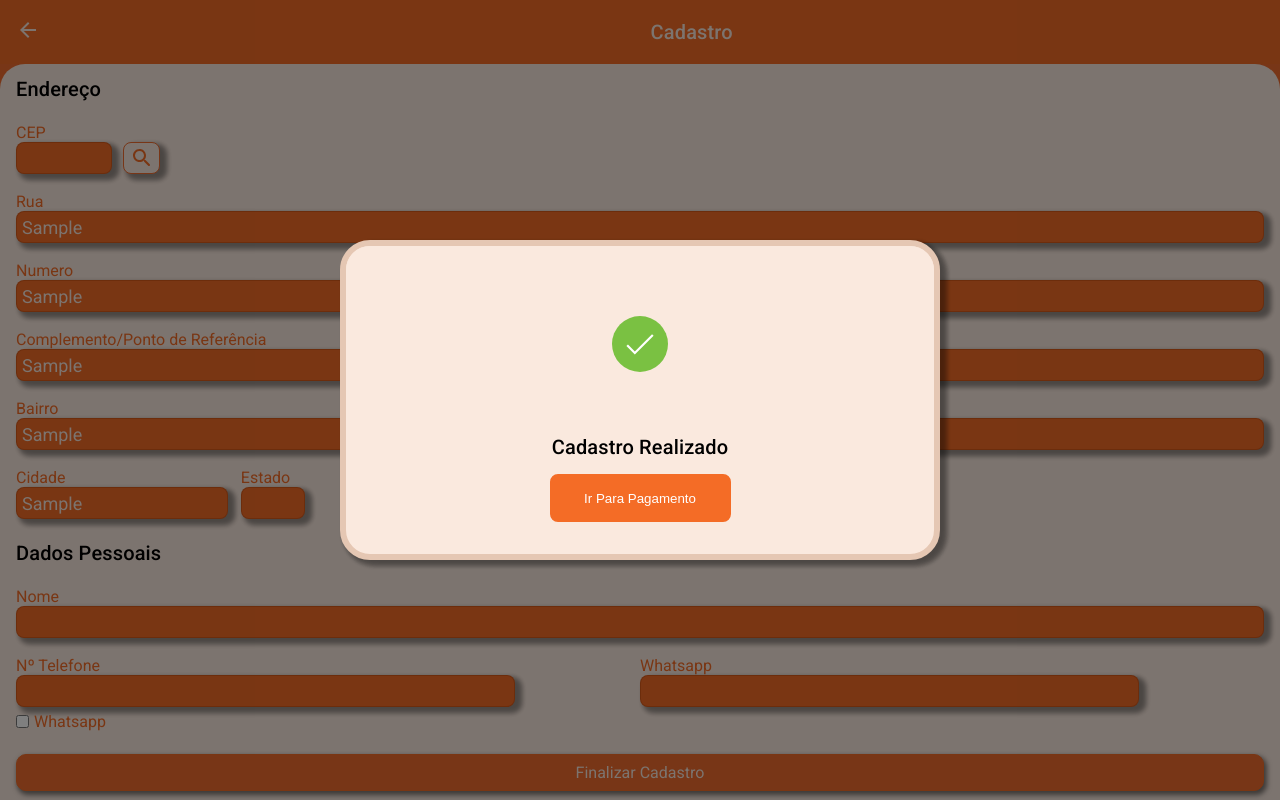
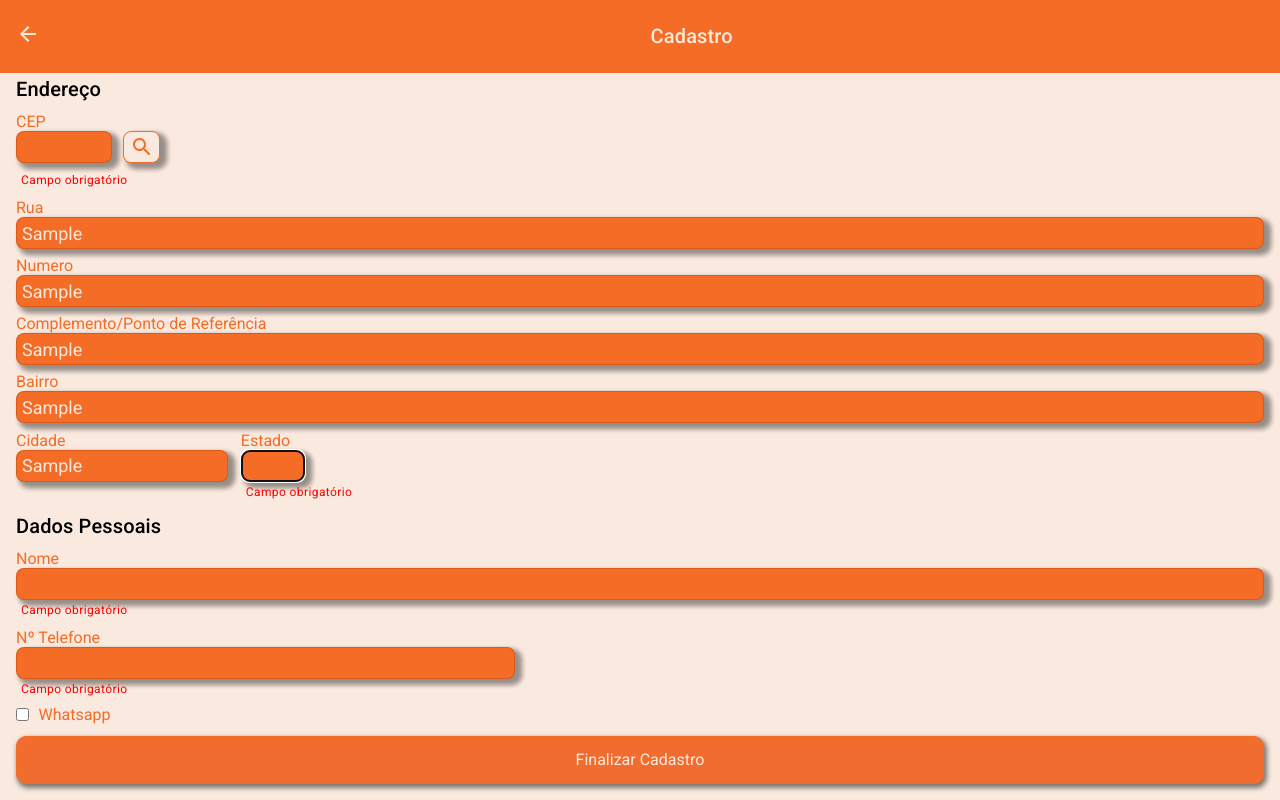
Before and after one commit to CHenriqueRibeiro/Delivery-system-new, a React (Vite) app: page /cadastro in a window 1280 px wide. Both pictures are taken after typing "Sample", "Sample", "Sample", "Sample", "Sample", "Sample" into the empty fields and a click on the input "Finalizar Cadastro". Built offline with nearby package versions, Linux system fonts and the light colour scheme.

Commit message:
tela de registro com validacao ok

```diff
--- a/src/components/Cart/cart.css
+++ b/src/components/Cart/cart.css
@@ -73,7 +73,6 @@
   border-radius: 13px !important;
   border: 1px solid #fae9de !important;
   width: 100% !important;
-  max-width: 480px !important;
   box-shadow: 5px 4px 5px 2px rgba(0, 0, 0, 0.2),
     5px 4px 5px 2px rgba(0, 0, 0, 0.14), 5px 4px 5px 2px rgba(0, 0, 0, 0.12) !important;
 }
@@ -163,6 +162,7 @@
   position: relative;
   padding-left: 15%;
   text-transform: capitalize;
+  border: 1px #f46c26 solid;
 }
 
 .iconTelefoneInput {
--- a/src/pages/OrdersWithoutRegistration.jsx
+++ b/src/pages/OrdersWithoutRegistration.jsx
@@ -265,7 +265,7 @@ const Order = () => {
       message +=
         "Rua: Rua das maravilhas\nNúmero: 194\nPonto de referência: próximo ao campo da luz\nCidade: Caucaia\n\n";
       message +=
-        "Qualquer duvida eu acessor por essa localização pelo Google Maps:\nhttps://maps.app.goo.gl/6hMUzge2SxM1zGks9";
+        "Qualquer duvida eu acesso por essa localização pelo Google Maps:\nhttps://maps.app.goo.gl/6hMUzge2SxM1zGks9";
 
       console.log(message);
 
--- a/src/pages/RegisterScreen.css
+++ b/src/pages/RegisterScreen.css
@@ -5,15 +5,6 @@
   position: relative;
   height: 100vh;
   width: 100vw;
-}
-.dadosCadastro {
-  overflow: auto;
-  height: 100dvh;
-  width: 100%;
-  background-color: #f16d2f;
-  display: flex;
-  flex-direction: column;
-  justify-content: space-evenly;
 }
 
 .inputFormEndereco {
@@ -72,17 +63,11 @@
   flex-direction: column;
 }
 
-.labelFormEndereco,
-.spancheckboxWhatsapp {
+.labelFormEndereco {
   color: #f46c26 !important;
   font-family: "Roboto";
 }
-.checkboxWhatsapp {
-  margin: 5px 0;
-  display: flex;
-  align-items: center;
-  justify-content: flex-start;
-}
+
 .checkboxWhatsapp span {
   padding-left: 5px !important;
 }
--- a/src/pages/RegisterScreen.jsx
+++ b/src/pages/RegisterScreen.jsx
@@ -1,214 +1,260 @@
-import { Box } from '@mui/system';
-import { useForm } from 'react-hook-form';
-import {
-  Button,
-  Fade,
-  Modal,
-  Typography,
-} from '@mui/material';
-import SearchRoundedIcon from '@mui/icons-material/SearchRounded';
-import InputMask from 'react-input-mask';
-import { useState } from 'react';
-import { NavLink } from 'react-router-dom';
-import * as yup from 'yup';
-import { yupResolver } from '@hookform/resolvers/yup';
-import ArrowBackIcon from '@mui/icons-material/ArrowBack';
-import './RegisterScreen.css';
+import { Box } from "@mui/system";
+import { useForm } from "react-hook-form";
+import { Button, Fade, Modal, Typography } from "@mui/material";
+import SearchRoundedIcon from "@mui/icons-material/SearchRounded";
+import InputMask from "react-input-mask";
+import { useState } from "react";
+import { NavLink } from "react-router-dom";
+import * as yup from "yup";
+import { yupResolver } from "@hookform/resolvers/yup";
+import ArrowBackIcon from "@mui/icons-material/ArrowBack";
+import "./RegisterScreen.css";
+const campoObrigatorio = (
+  <Typography variant="caption" style={{ color: "red", marginLeft: "5px" }}>
+    Campo obrigatório
+  </Typography>
+);
+
+const schema = yup
+  .object({
+    cep: yup.string().required(campoObrigatorio),
+    rua: yup.string().required(campoObrigatorio),
+    casaApto: yup.string().required(campoObrigatorio),
+    complemento: yup.string(),
+    bairro: yup.string().required(campoObrigatorio),
+    cidade: yup.string().required(campoObrigatorio),
+    estado: yup.string().required(campoObrigatorio).length(2, campoObrigatorio),
+    nome: yup.string().required(campoObrigatorio),
+    telefone: yup.string().test("telefone", campoObrigatorio, (value) => {
+      if (!value) {
+        return false;
+      }
+
+      const numericValue = value.replace(/\D/g, "");
+
+      return numericValue.length === 11;
+    }),
+  })
+  .required();
 
 const RegisterScreen = () => {
-  const schema = yup
-    .object({
-      cep: yup.string().required(),
-      rua: yup.string().required(),
-    })
-    .required();
-  const { register, handleSubmit, setValue, setFocus } =
-    useForm({
+  const {
+    register,
+    handleSubmit,
+    formState: { errors, isValid },
+    setValue,
+    setFocus,
+  } = useForm({
     resolver: yupResolver(schema),
   });
-  const [whatsCheckBox, setwhatsCheckBox] = useState(false);
-  const [numberPhone, setNumberPhone] = useState('');
-  const [numberWhats, setNumberWhats] = useState('');
+
+  const [numberPhone, setNumberPhone] = useState("");
+
   const [open, setOpen] = useState(false);
 
-  const handleOpen = () => setOpen(true);
+  const handleFormSubmit = (data) => {
+    if (Object.keys(errors).length === 0) {
+      console.log("Form submitted without errors");
+      handleOpen();
+      Object.entries(data).forEach(([key, value]) => {
+        saveToLocalStorage(key, value);
+      });
+    } else {
+      console.log("Form has errors:", errors);
+    }
+  };
+
+  const handleOpen = () => {
+    if (isValid) {
+      console.log("Opening modal");
+      setOpen(true);
+    } else {
+      console.log("Form is not valid");
+    }
+    console.log(isValid);
+  };
 
   const saveToLocalStorage = (key, value) => {
     const val = value
-      .split(' ')
-      .map(
-        (name) =>
-          name.charAt(0).toUpperCase() + name.slice(1)
-      )
-      .join(' ');
-    const formData =
-      JSON.parse(localStorage.getItem('formData')) || {};
+      .split(" ")
+      .map((name) => name.charAt(0).toUpperCase() + name.slice(1))
+      .join(" ");
+    const formData = JSON.parse(localStorage.getItem("formData")) || {};
     formData[key] = val;
-    localStorage.setItem(
-      'formData',
-      JSON.stringify(formData)
-    );
-  };
-  const handleFormSubmit = (data) => {
-    Object.entries(data).forEach(([key, value]) => {
-      saveToLocalStorage(key, value);
-    });
+    localStorage.setItem("formData", JSON.stringify(formData));
+    console.log("Saved to Local Storage: ", key, val);
   };
 
   const checkCEP = (e) => {
-    const cep = e.target.value.replace(/\D/g, '');
-    if (cep === '') {
-      setValue('address');
-      setValue('casaApto');
-      setValue('addresscomplement');
-      setValue('neighborhood');
-      setValue('city');
-      setValue('uf');
+    const cep = e.target.value.replace(/\D/g, "");
+    if (cep === "") {
+      setValue("address");
+      setValue("casaApto");
+      setValue("addresscomplement");
+      setValue("neighborhood");
+      setValue("city");
+      setValue("uf");
       console.log(e);
     } else {
       fetch(`https://viacep.com.br/ws/${cep}/json/`)
         .then((res) => res.json())
         .then((data) => {
-          setValue('cep', data.cep);
-          setValue('rua', data.logradouro);
-          setValue('bairro', data.bairro);
-          setValue('cidade', data.localidade);
-          setValue('estado', data.uf);
-          setFocus('casaApto');
+          setValue("cep", data.cep);
+          setValue("rua", data.logradouro);
+          setValue("bairro", data.bairro);
+          setValue("cidade", data.localidade);
+          setValue("estado", data.uf);
+          setFocus("casaApto");
         });
+    }
+  };
+
+  const removeError = (field) => {
+    if (errors[field]) {
+      errors[field] = undefined;
     }
   };
 
   return (
     <>
       <form onSubmit={handleSubmit(handleFormSubmit)}>
-        <Box className="dadosCadastro">
         <Box
           sx={{
-              background: '#f46c26',
-              width: '100vw',
-              height: '4rem',
-              display: 'flex',
-              alignItems: 'center',
+            overflow: "auto",
+            height: "100dvh",
+            width: "100%",
+            display: "flex",
+            flexDirection: "column",
+            justifyContent: "space-evenly",
           }}
         >
-            <Box className="headerOrder">
+          <Box
+            sx={{
+              background: "#f46c26",
+              width: "100vw",
+              height: "10%",
+              display: "flex",
+              alignItems: "center",
+            }}
+          >
+            <Box
+              sx={{
+                height: "4rem",
+                width: "100%",
+                display: "flex",
+                flexDirection: "row",
+                alignItems: "center",
+              }}
+            >
               <Box className="iconAndText">
-                <NavLink
-                  to="/"
-                  style={{ color: '#f9e9df' }}
-                >
+                <NavLink to="/" style={{ color: "#f9e9df" }}>
                   <ArrowBackIcon />
                 </NavLink>
-                <Typography variant="h6">
-                  Cadastro
-                </Typography>
+                <Typography variant="h6">Cadastro</Typography>
               </Box>
             </Box>
           </Box>
           <Box
             sx={{
-              backgroundColor: '#f9e9df ',
-              display: 'flex',
-              paddingLeft: '1rem',
-              paddingRight: '1rem',
-              flexDirection: 'column',
-              height: '100%',
-              justifyContent: 'space-around',
-              borderRadius: '25px 25px 0 0',
+              backgroundColor: "#f9e9df ",
+              display: "flex",
+              paddingLeft: "1rem",
+              paddingRight: "1rem",
+              flexDirection: "column",
+              height: "100%",
+              minHeight: "32rem",
+              justifyContent: "space-between",
+              borderRadius: "25px 25px 0 0",
             }}
           >
             <Typography variant="h6">Endereço</Typography>
             <Box id="inputAndBtnSerach">
               <Box
                 sx={{
-                  display: 'flex',
-                  flexDirection: 'column',
+                  display: "flex",
+                  flexDirection: "column",
                 }}
               >
-                <label className="labelFormEndereco">
-                  CEP{' '}
-                </label>
+                <label className="labelFormEndereco">CEP </label>
                 <InputMask
+                  name="cep"
                   mask="99999-999"
                   maskChar={null}
                   className="inputFormEndereco cep"
-                  {...register('cep')}
+                  {...register("cep")}
                   onChange={(e) => {
-                    saveToLocalStorage(
-                      'cep',
-                      e.target.value
-                    );
+                    saveToLocalStorage("cep", e.target.value);
                   }}
+                  onInput={() => removeError("cep")}
                   onBlur={checkCEP}
                 />
               </Box>
+
               <Button
                 className="btnsearch click"
                 sx={{
-                  color: '#f46c26',
-                  background: '#f9e9df',
-                  marginLeft: '10px',
-                  height: '2rem',
-                  minWidth: '2.3rem',
-                  padding: '0 ',
-                  position: 'relative',
-                  top: '0.6rem',
-                  left: '0',
-                  border: '1px solid #f16d2f',
-                  borderRadius: '8px',
+                  color: "#f46c26",
+                  background: "#f9e9df",
+                  marginLeft: "10px",
+                  height: "2rem",
+                  minWidth: "2.3rem",
+                  padding: "0 ",
+                  position: "relative",
+                  top: "0.6rem",
+                  left: "0",
+                  border: "1px solid #f16d2f",
+                  borderRadius: "8px",
                   boxShadow:
-                    ' 5px 4px 5px 2px rgba(0, 0, 0, 0.2), 5px 4px 5px 2px rgba(0, 0, 0, 0.14), 5px 4px 5px 2px rgba(0, 0, 0, 0.12) !important;',
+                    " 5px 4px 5px 2px rgba(0, 0, 0, 0.2), 5px 4px 5px 2px rgba(0, 0, 0, 0.14), 5px 4px 5px 2px rgba(0, 0, 0, 0.12) !important;",
                 }}
               >
                 <SearchRoundedIcon />
               </Button>
             </Box>
+            <p>{errors.cep?.message}</p>
             <Box
               sx={{
-                display: 'flex',
-                flexDirection: 'column',
+                display: "flex",
+                flexDirection: "column",
               }}
             >
-              <label className="labelFormEndereco">
-                Rua{' '}
-              </label>
+              <label className="labelFormEndereco">Rua </label>
               <input
                 type="text"
+                name="rua"
                 className="inputFormEndereco"
-                {...register('rua')}
+                {...register("rua")}
                 onChange={(e) => {
-                  saveToLocalStorage('rua', e.target.value);
+                  saveToLocalStorage("rua", e.target.value);
                 }}
+                onInput={() => removeError("rua")}
               />
+              <p>{errors.rua?.message}</p>
             </Box>
 
             <Box
               sx={{
-                display: 'flex',
-                flexDirection: 'column',
+                display: "flex",
+                flexDirection: "column",
               }}
             >
-              <label className="labelFormEndereco">
-                Numero
-              </label>
+              <label className="labelFormEndereco">Numero</label>
               <input
                 type="text"
+                name="casaApto"
                 className="inputFormEndereco"
-                {...register('casaApto')}
+                {...register("casaApto")}
                 onChange={(e) => {
-                  saveToLocalStorage(
-                    'casaApto',
-                    e.target.value
-                  );
+                  saveToLocalStorage("casaApto", e.target.value);
                 }}
               />
+              <p>{errors.casaApto?.message}</p>
             </Box>
 
             <Box
               sx={{
-                display: 'flex',
-                flexDirection: 'column',
+                display: "flex",
+                flexDirection: "column",
               }}
             >
               <label className="labelFormEndereco">
@@ -217,179 +263,126 @@ const RegisterScreen = () => {
               <input
                 type="text"
                 className="inputFormEndereco"
-                {...register('complemento')}
+                {...register("complemento")}
                 onChange={(e) => {
-                  saveToLocalStorage(
-                    'complemento',
-                    e.target.value
-                  );
+                  saveToLocalStorage("complemento", e.target.value);
                 }}
               />
+              <p>{errors.complemento?.message}</p>
             </Box>
             <Box
               sx={{
-                display: 'flex',
-                flexDirection: 'column',
+                display: "flex",
+                flexDirection: "column",
               }}
             >
-              <label className="labelFormEndereco">
-                Bairro
-              </label>
+              <label className="labelFormEndereco">Bairro</label>
               <input
                 type="text"
                 className="inputFormEndereco"
-                {...register('bairro')}
+                {...register("bairro")}
                 onChange={(e) => {
-                  saveToLocalStorage(
-                    'bairro',
-                    e.target.value
-                  );
+                  saveToLocalStorage("bairro", e.target.value);
                 }}
               />
+              <p>{errors.bairro?.message}</p>
             </Box>
             <Box id="inputCidadeEEstado">
               <Box
                 sx={{
-                  display: 'flex',
-                  flexDirection: 'column',
+                  display: "flex",
+                  flexDirection: "column",
                 }}
               >
-                <label className="labelFormEndereco onlyLetters">
-                  Cidade
-                </label>
+                <label className="labelFormEndereco onlyLetters">Cidade</label>
                 <input
                   type="text"
                   className="inputFormEndereco"
-                  {...register('cidade')}
+                  {...register("cidade")}
                   onChange={(e) => {
-                    saveToLocalStorage(
-                      'cidade',
-                      e.target.value
-                    );
+                    saveToLocalStorage("cidade", e.target.value);
                   }}
                 />
+                <p>{errors.cidade?.message}</p>
               </Box>
               <Box
                 sx={{
-                  display: 'flex',
-                  flexDirection: 'column',
+                  display: "flex",
+                  flexDirection: "column",
                 }}
               >
-                <label className="labelFormEndereco onlyLetters">
-                  Estado
-                </label>
+                <label className="labelFormEndereco onlyLetters">Estado</label>
                 <input
                   type="text"
                   className="inputFormEndereco w4rem"
-                  {...register('estado')}
-                  onChange={(e) => {
-                    saveToLocalStorage(
-                      'estado',
-                      e.target.value
-                    );
-                  }}
+                  {...register("estado")}
+                  onBlur={(e) => saveToLocalStorage("estado", e.target.value)}
                 />
+                <p>{errors.estado?.message}</p>
               </Box>
             </Box>
-            <Typography variant="h6">
-              Dados Pessoais
-            </Typography>
+            <Typography variant="h6">Dados Pessoais</Typography>
 
             <Box
               sx={{
-                display: 'flex',
-                flexDirection: 'column',
+                display: "flex",
+                flexDirection: "column",
               }}
             >
-              <label className="labelFormEndereco">
-                Nome
-              </label>
+              <label className="labelFormEndereco">Nome</label>
               <input
-                style={{ textTransform: 'captalize' }}
+                style={{ textTransform: "captalize" }}
                 type="text"
                 className="inputFormEndereco "
-                {...register('nome')}
-                onBlur={(e) =>
-                  saveToLocalStorage('nome', e.target.value)
-                }
+                {...register("nome")}
+                onBlur={(e) => saveToLocalStorage("nome", e.target.value)}
               />
+              <p>{errors.nome?.message}</p>
             </Box>
             <Box id="inputTelEWhats">
               <Box id="inputTelefone">
-                <label className="labelFormEndereco">
-                  Nº Telefone
-                </label>
+                <label className="labelFormEndereco">Nº Telefone</label>
 
                 <InputMask
                   mask="99 9 99999999"
                   maskChar={null}
                   className="inputFormEndereco w9rem"
                   value={numberPhone}
-                  {...register('telefone')}
+                  {...register("telefone")}
                   onChange={(e) => {
+                    console.log("Telefone alterado:", e.target.value);
                     setNumberPhone(e.target.value);
-                    saveToLocalStorage(
-                      'telefone',
-                      e.target.value
-                    );
+                    saveToLocalStorage("telefone", e.target.value);
                   }}
                 />
+                <p>{errors.telefone?.message}</p>
+                <Box
+                  sx={{
+                    width: "100%",
+                    margin: " 5px 0",
+                    display: "flex",
+                    alignItems: "center",
+                    justifyContent: "flex-start",
+                  }}
+                >
+                  <input type="checkbox" id="" />
 
-                <Box className="checkboxWhatsapp">
-                  <input
-                    type="checkbox"
-                    name="oi"
-                    id=""
-                    onChange={(e) =>
-                      setwhatsCheckBox(e.target.checked)
-                    }
-                  />
-                  <span className="spancheckboxWhatsapp">
+                  <span
+                    style={{
+                      display: "flex",
+                      flexDirection: "row",
+                      color: "#f46c26",
+                      fontFamily: "Roboto",
+                      width: "100%",
+                      paddingLeft: "0.6rem",
+                    }}
+                  >
                     Whatsapp
                   </span>
                 </Box>
               </Box>
-              <Box id="inputWhatsapp">
-                <label className="labelFormEndereco">
-                  Whatsapp
-                </label>
-                <InputMask
-                  mask="99 9 99999999"
-                  maskChar={null}
-                  className="inputFormEndereco w9rem"
-                  disabled={whatsCheckBox ? 'disabled' : ''}
-                  value={
-                    whatsCheckBox
-                      ? numberPhone
-                      : numberWhats
-                  }
-                  onChange={(e) =>
-                    setNumberWhats(e.target.value)
-                  }
-                />
             </Box>
-            </Box>
-            <input
-              style={{
-                background: '#f16d2f',
-                display: 'flex',
-                justifyContent: 'center',
-                alignItems: 'center',
-                fontFamily: 'Roboto',
-                height: '5%',
-                border: '1px solid #f46c26',
-                borderRadius: '10px',
-                color: '#f9e9df',
-                minWidth: '226px',
-                textDecoration: 'none',
-                transition: 'background-color 0.3s',
-                fontSize: '16px',
-              }}
-              className="click box-shadow"
-              type="submit"
-              value={'Finalizar Cadastro'}
-              onClick={handleOpen}
-            />
+
             <Modal
               aria-labelledby="transition-modal-title"
               aria-describedby="transition-modal-description"
@@ -400,21 +393,19 @@ const RegisterScreen = () => {
                 <Box id="modalCadastro">
                   <Box id="modalContent">
                     <Box className="wrapper">
-                      <Typography variant="h6">
-                        Cadastro Realizado
-                      </Typography>
+                      <Typography variant="h6">Cadastro Realizado</Typography>
                       <svg
                         className="checkmark"
                         xmlns="http://www.w3.org/2000/svg"
                         viewBox="0 0 52 52"
                       >
-                        {' '}
+                        {" "}
                         <Box
                           className="checkmark__circle"
                           cx="26"
                           cy="26"
                           r="25"
-                        ></Box>{' '}
+                        ></Box>{" "}
                         <path
                           className="checkmark__check"
                           fill="none"
@@ -422,26 +413,45 @@ const RegisterScreen = () => {
                         ></path>
                       </svg>
                     </Box>
-
-                    <NavLink
-                      to="/pedido"
-                      style={{ color: '#f9e9df' }}
-                    >
+                  </Box>
+                  <NavLink to="/pedido" style={{ color: "#f9e9df" }}>
                     <input
                       className="btnCloseService click"
                       value="Ir para Pagamento"
                       style={{
-                          width: '100%',
-                          textAlign: 'center',
-                          color: 'white',
-                          textTransform: 'capitalize',
+                        width: "100%",
+                        textAlign: "center",
+                        color: "white",
+                        textTransform: "capitalize",
                       }}
                     />
                   </NavLink>
                 </Box>
-                </Box>
               </Fade>
             </Modal>
+            <input
+              style={{
+                background: "#f16d2f",
+                display: "flex",
+                justifyContent: "center",
+                alignItems: "center",
+                fontFamily: "Roboto",
+                height: "3rem",
+                minHeight: "3rem",
+                border: "1px solid #f46c26",
+                borderRadius: "10px",
+                color: "#f9e9df",
+                minWidth: "226px",
+                textDecoration: "none",
+                transition: "background-color 0.3s",
+                fontSize: "16px",
+                marginBottom: "1rem",
+              }}
+              className="click box-shadow"
+              type="submit"
+              value={"Finalizar Cadastro"}
+              onClick={handleOpen}
+            />
           </Box>
         </Box>
       </form>
```
Also changed, not shown: src/components/Cart/cart.jsx (+8 -0 lines). Lines whose indentation alone changed are shown as unchanged.
